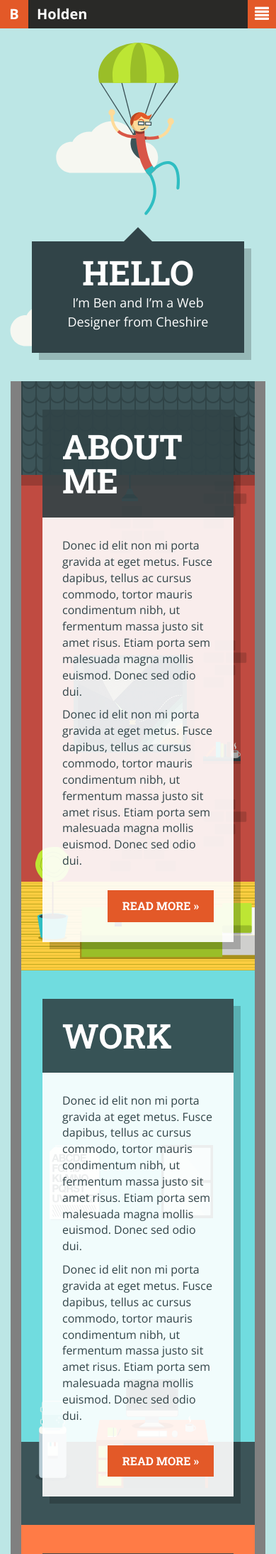
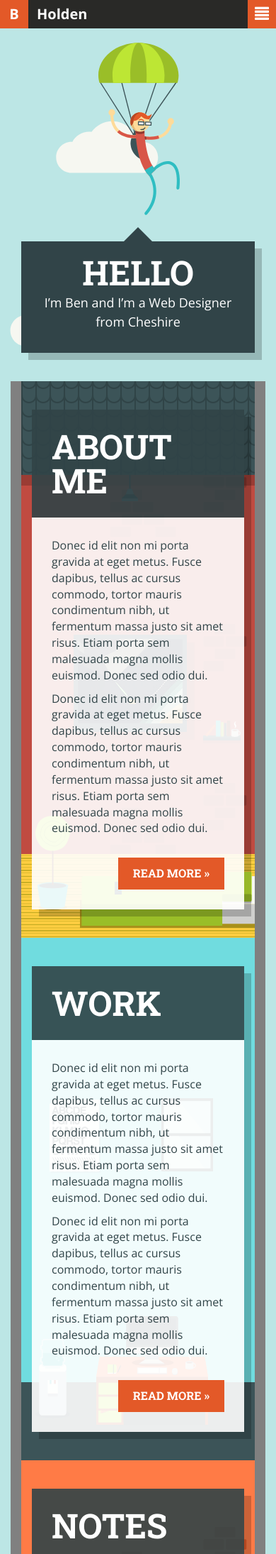
Before and after one commit to benholden/benholden.github.io, a PHP site: page / in a window 390 px wide. Shown: the top 2189 px of the page at 71% size. Run offline with PHP 8.4, Linux system fonts and the light colour scheme; some libraries are stand-ins or nearby versions.

Commit message:
Fixed content box bug

```diff
--- a/css/main.css
+++ b/css/main.css
@@ -264,13 +264,17 @@ p:last-child {
 @media only screen and (min-width: 768px) {
 	.section-table {
 		position: absolute;
-		margin: 0;
-	}
-}
-
-.section-1 .section-table {
-	display:table;
-}
+/*		margin: 0;*/
+	}
+}
+
+@media only screen and (max-width: 767px) {
+	.section-table {
+		padding: 0;
+		/*		margin: 0;*/
+	}
+}
+
 @media only screen and (min-width: 768px) {
 	.section-table__cell {
 		display: table-cell;
```
